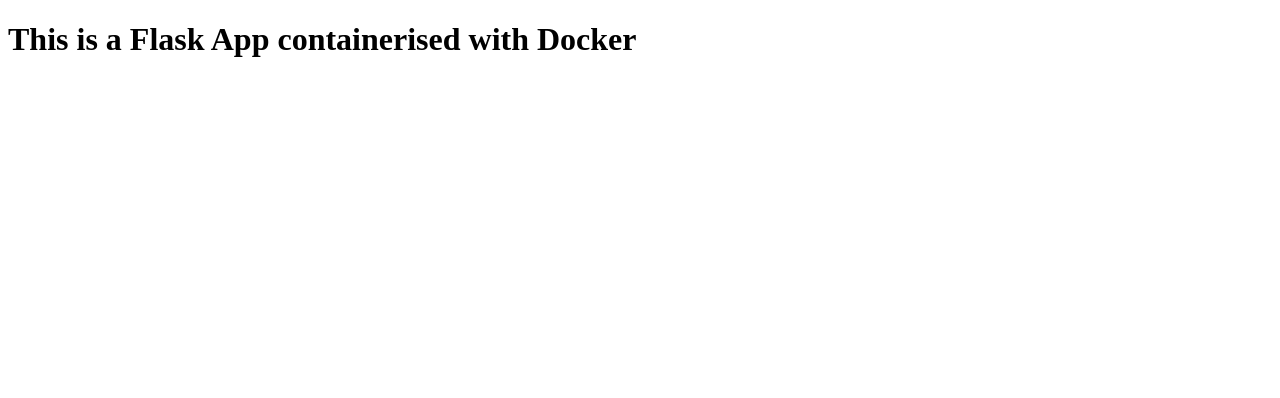
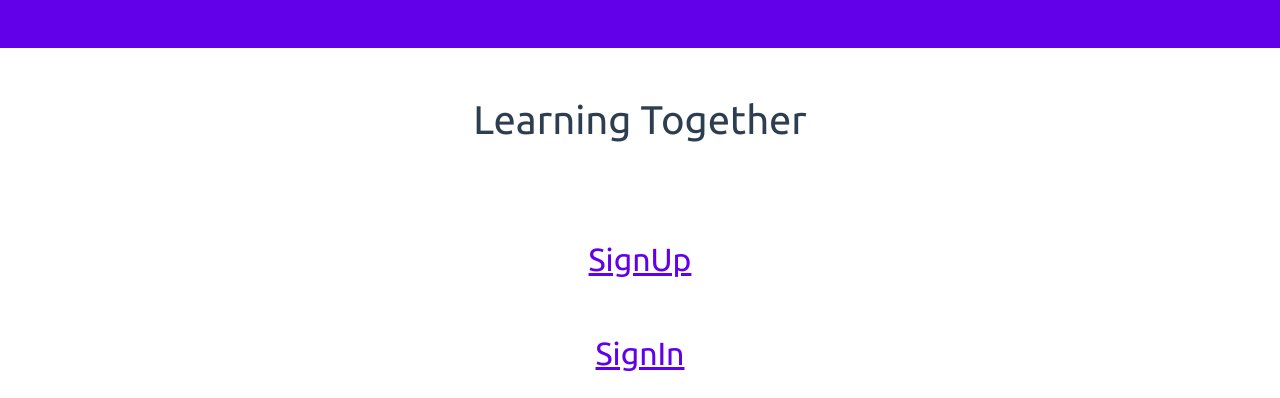
Before and after one commit to cc-learningTogether/learning-together_python, a Flask app: page / in a window 1280 px wide. Shown: the top 398 px of the page. Run offline with Flask 2, Linux system fonts and the light colour scheme; some libraries are stand-ins or nearby versions.

Commit message:
add bootstrap5/create the home page

```diff
--- a/app.py
+++ b/app.py
@@ -1,12 +1,18 @@
 from flask import Flask, render_template
+from flask_bootstrap import Bootstrap5
+from datetime import datetime
 import os
 
 app = Flask(__name__)
+# Initialize Bootstrap5
+bootstrap = Bootstrap5(app)
+
+year = datetime.now().year
 
 
 @app.route('/')
 def home():
-    return render_template('index.html')
+    return render_template('index.html', year=year)
 
 
 if __name__ == "__main__":
--- a/requirements.txt
+++ b/requirements.txt
@@ -4,3 +4,4 @@ itsdangerous==2.1.2
 Jinja2==3.1.2
 MarkupSafe==2.1.1
 Werkzeug==2.2.2
+bootstrap-flask==2.1.0
--- /dev/null
+++ b/static/vendor/css/styles.css
@@ -0,0 +1,58 @@
+html {
+  height: 100%;
+}
+
+body{
+    width: 100%;
+    min-height:100%;
+}
+
+h1, h2, h3, p{
+    font-family: "Ubuntu";
+    color: #2c3e50;
+}
+
+a{
+    color: #6200ea;
+}
+
+a:hover{
+    color: red;
+}
+
+
+.text-gray{
+    color: rgb(78, 77, 77)!important;
+}
+
+.text-shadow-gold{
+    text-shadow: 2px 2px 5px #ffc107!important;
+}
+
+.text-shadow-gray{
+    text-shadow: 2px 2px 5px rgb(181, 178, 178)!important;
+}
+
+.text-shadow-dark{
+    text-shadow: 2px 2px 5px  rgb(78, 77, 77)!important;
+}
+
+.shadow{
+    box-shadow: 2px 2px 5px rgb(181, 178, 178)!important;
+}
+
+.shadow-dark{
+    box-shadow: 2px 2px 5px rgb(78, 77, 77)!important;
+}
+
+
+/* Header */
+
+nav{
+    background-color: #6200ea;
+    height: 3rem;
+}
+
+home-link{
+      text-decoration:none;
+}
--- /dev/null
+++ b/templates/footer.html
@@ -0,0 +1,5 @@
+<footer class="text-center fixed-bottom m-2">
+	<span class="text-muted text-capitalize">
+		Copyright &copy; Learning Together {{year}}
+	</span>
+</footer>
--- /dev/null
+++ b/templates/header.html
@@ -0,0 +1,7 @@
+<nav class="navbar text-white">
+	<div class="container-fluid">
+		{% if name: %}
+		<a class="navbar-brand mb-0 h1 text-white" href="{{url_for('home')}}"> {{name}}</a>
+		{% endif %}
+	</div>
+</nav>
--- a/templates/index.html
+++ b/templates/index.html
@@ -1,11 +1,50 @@
-<!DOCTYPE html>
-
+<!doctype html>
 <html lang="en">
 <head>
-    <meta charset="UTF-8">
-    <title>Flask Docker</title>
+
+	{% block head %}
+	<!-- Required meta tags -->
+	<meta charset="utf-8">
+	<meta name="viewport" content="width=device-width, initial-scale=1, shrink-to-fit=no">
+
+	{% block styles %}
+	<link rel="preconnect" href="https://fonts.googleapis.com">
+	<link rel="preconnect" href="https://fonts.gstatic.com" crossorigin>
+	<!-- Google Fonts -->
+	<link
+			href="https://fonts.googleapis.com/css2?family=Montserrat:wght@300;400;900&family=Ubuntu:wght@300;400;700&display=swap"
+			rel="stylesheet">
+	<!-- Font Awesome -->
+	<script defer src="https://use.fontawesome.com/releases/v5.0.7/js/all.js"></script>
+	<!-- Bootstrap CSS -->
+	{{ bootstrap.load_css() }}
+	<link rel="stylesheet" href="{{ url_for('static', filename='vendor/css/styles.css') }}" type="text/css">
+	{% endblock %}
+
+	<title>Learning Together</title>
+
+	{% endblock %}
 </head>
 <body>
-    <h1>This is a Flask App containerised with Docker</h1>
+{% block Header %}
+{% include "header.html" %}
+{% endblock %}
+<div>
+	<h1 class="m-5 text-center text-capitalize"> learning together </h1>
+	<div id="nav" class="d-flex flex-column text-center ">
+		<h2 class="mt-5 mb-2 ">
+			<a href="#">SignUp</a>
+		</h2>
+		<h2 class="m-5"><a href="#">SignIn</a></h2>
+	</div>
+	<div class="d-flex flex-column align-items-center justify-content-center">
+		<img alt="Learning together logo by Tim Mossholde" class="w-25 mb-2"
+		     src="static/vendor/assets/tim-mossholder-WE_Kv_ZB1l0-unsplash.jpg"/>
+		<p>&copy; Photo by Tim Mossholde</p>
+	</div>
+</div>
+{% block Footer %}
+{% include "footer.html" %}
+{% endblock %}
 </body>
 </html>
```
Also changed, not shown: 2 other files.
